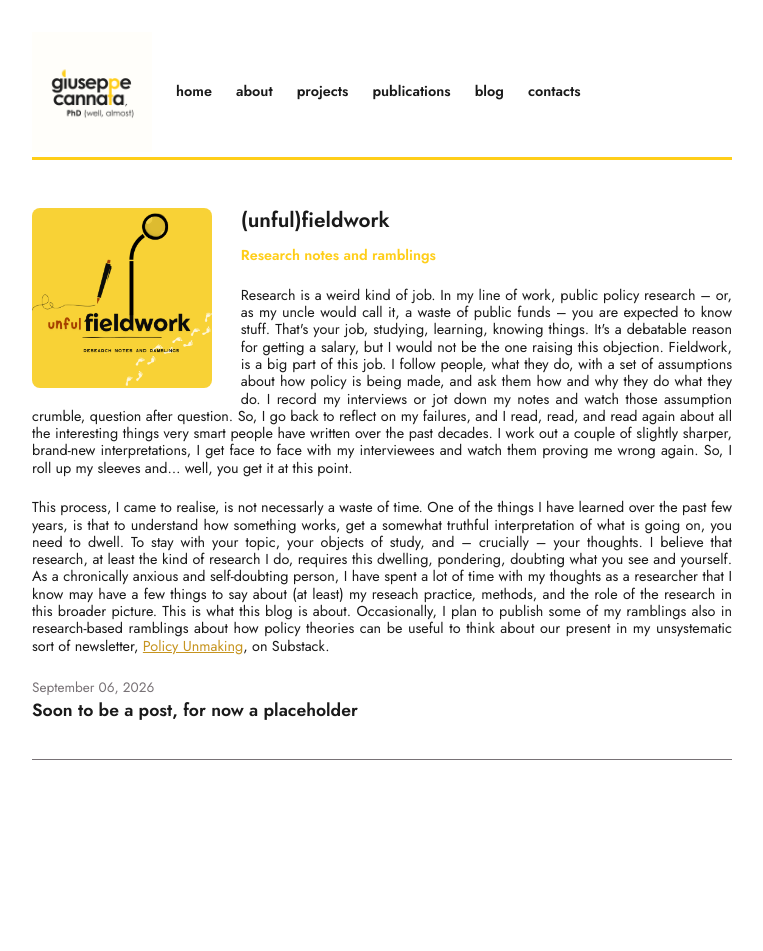
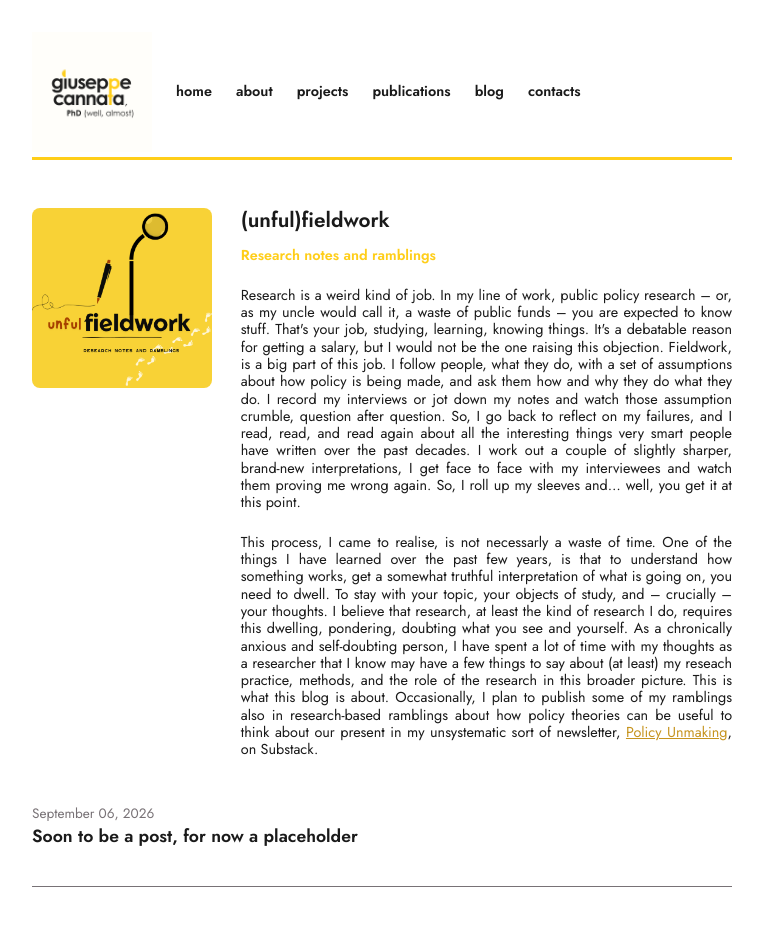
Before and after one commit to g-cannata/g-cannata.github.io, a Jekyll site: the page built from journal.md, in a window 1280 px wide. Shown: the whole page, without its empty margins (258-1021 px from the left). Built offline with Jekyll 4.4.1, drawn with Linux system fonts in a browser that asks for light colours; before the commit the page ends 900 px from its top, so only the background shows below that.

Commit message:
mobile fix

```diff
--- a/_sass/base.scss
+++ b/_sass/base.scss
@@ -241,6 +241,9 @@ a {
 }
 
 .journal-header {
+  display: flex;             // Replaces float layout
+  align-items: flex-start;
+  gap: 1.8rem;
   margin-top: 3rem;
   margin-bottom: 1.5rem;
 }
@@ -250,12 +253,11 @@ a {
   height: 180px;
   object-fit: cover;
   border-radius: 8px;
-  float: left;
-  margin-right: 1.8rem;
-  margin-bottom: 1rem;
+  flex-shrink: 0;            // Keeps image perfectly square
 }
 
 .journal-intro {
+  flex: 1;
   h1 {
     margin-top: 0;
   }
@@ -393,10 +395,12 @@ a {
   }
 
   .journal-header {
-    text-align: center;
+    flex-direction: column;  // Stacks image above text on mobile
+    align-items: center;
   }
 
   .journal-intro {
+    width: 100%;
     text-align: left;
 
     h1,
@@ -406,8 +410,6 @@ a {
   }
 
   .journal-banner {
-    float: none;
-    display: block;
     margin: 0 auto 1.5rem;
   }
 }
```
